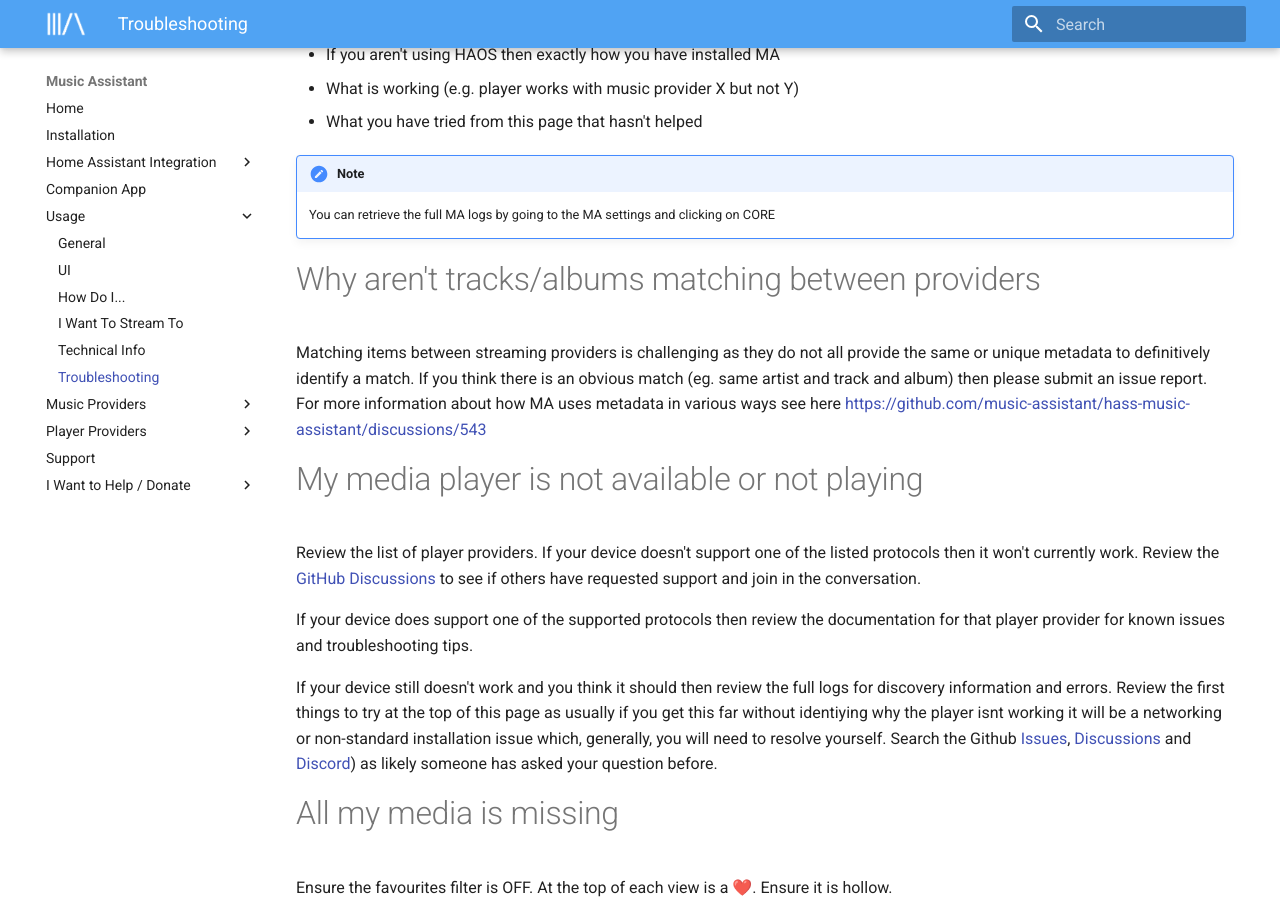
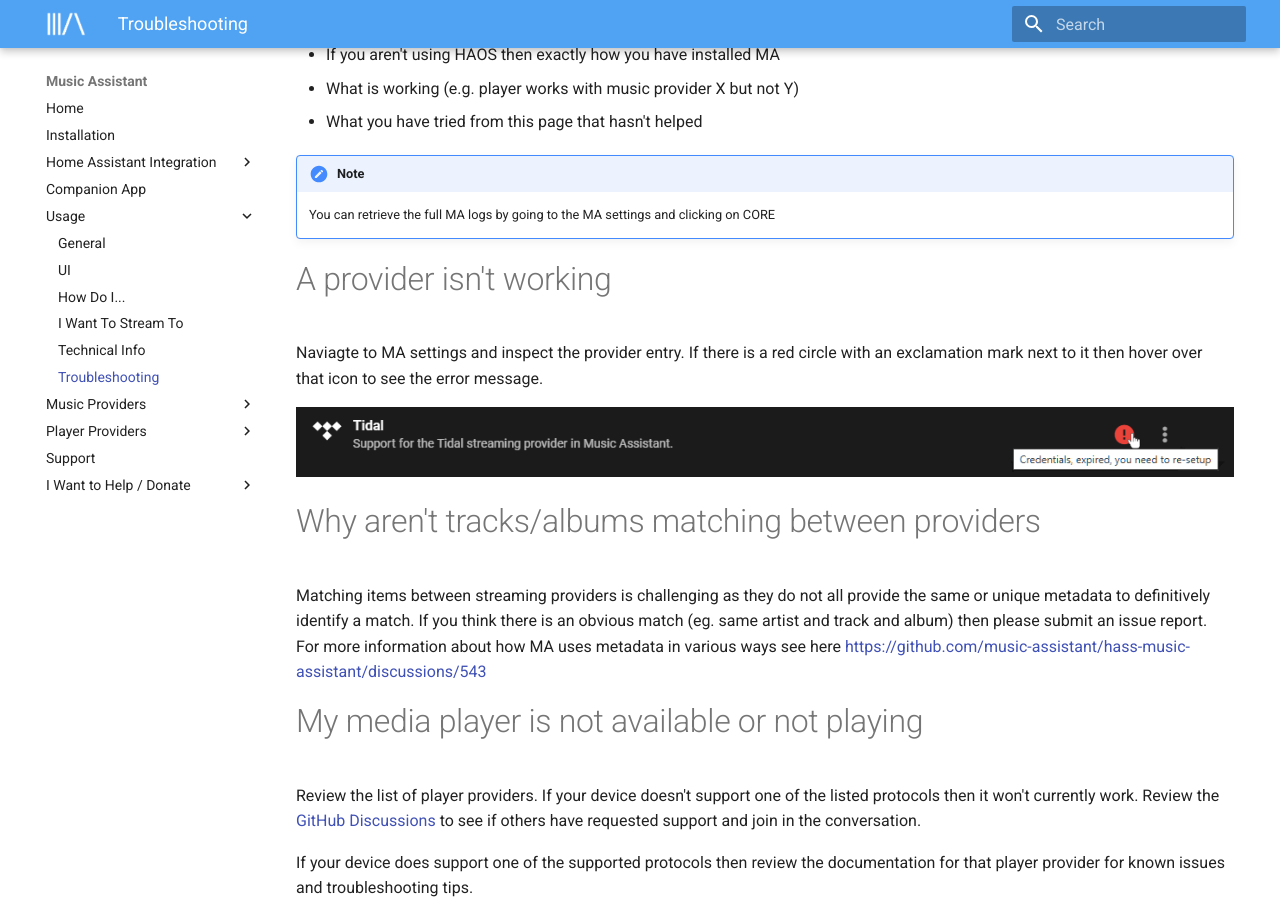
Before and after one commit to pwbriggs/music-assistant.github.io, an MkDocs documentation site: the page built from docs/faq/troubleshooting.md, in a window 1280 px wide and 900 px high, scrolled down 1318 px. Built offline with MkDocs 1.6.1 and Material for MkDocs 9.7.7, drawn with Linux system fonts in a browser that asks for light colours.

Commit message:
Add new section regarding provider error messages

```diff
--- a/docs/faq/troubleshooting.md
+++ b/docs/faq/troubleshooting.md
@@ -32,6 +32,12 @@
 
 !!! note
     You can retrieve the full MA logs by going to the MA settings and clicking on CORE
+
+# A provider isn't working
+
+Naviagte to MA settings and inspect the provider entry. If there is a red circle with an exclamation mark next to it then hover over that icon to see the error message.
+
+![image](../assets/screenshots/setup_error.png)
 
 # Why aren't tracks/albums matching between providers
 
```
